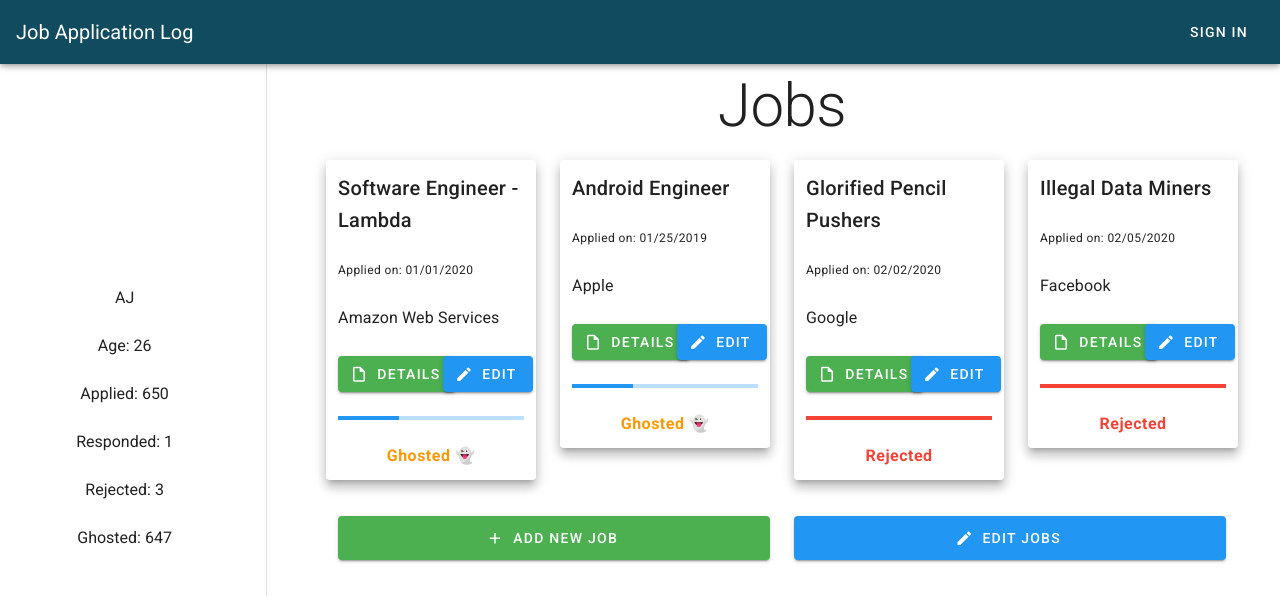
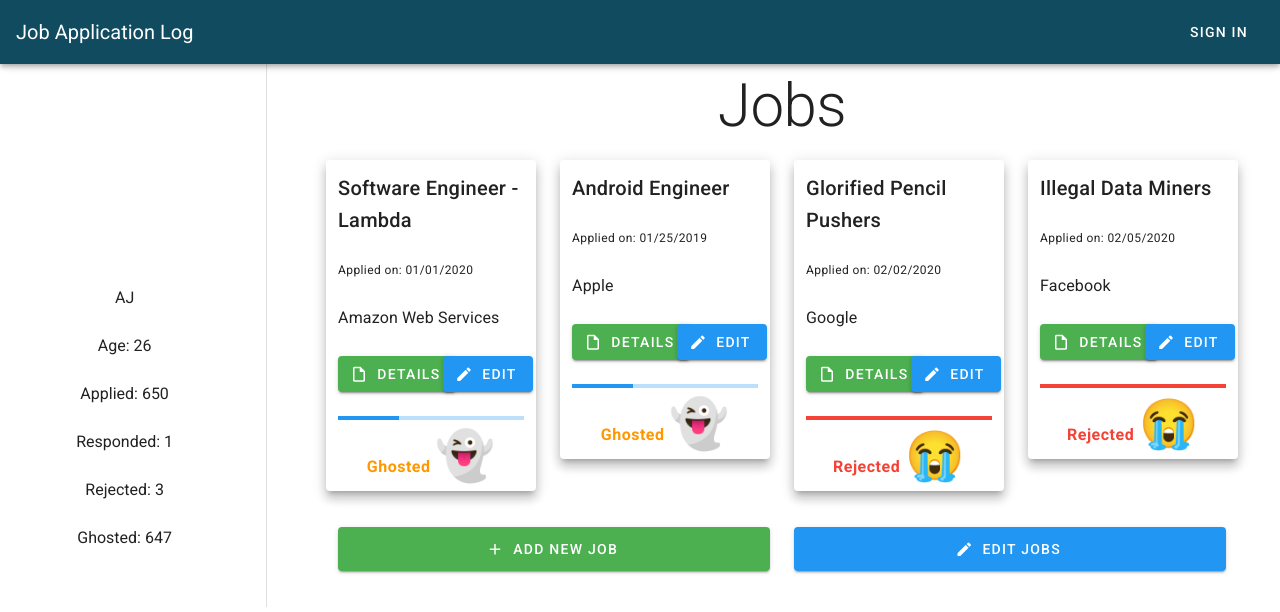
Before and after one commit to CamronFortenbery/job-application-log, a Vue app: page /#/profile in a window 1280 px wide. Shown: the top 612 px of the page. Built offline with nearby package versions, Linux system fonts and the light colour scheme.

Commit message:
Updated the emoji sizes

```diff
--- a/src/views/Profile.vue
+++ b/src/views/Profile.vue
@@ -108,8 +108,8 @@
                                             <v-progress-linear :value="job.value" :color="job.color"></v-progress-linear>
                                         </v-col>
                                         <v-col cols=12 class="body-1 font-weight-bold text-center">
-                                            <span v-if="job.status == 'Rejected'" class="red--text">Rejected</span>
-                                            <span v-if="ghosted(job.dateApplied) && job.status != 'Rejected'" class="orange--text">Ghosted &#x1F47B;</span>
+                                            <span v-if="job.status == 'Rejected'" class="red--text">Rejected <span class="emoji-size">&#x1F62D;</span></span>
+                                            <span v-if="ghosted(job.dateApplied) && job.status != 'Rejected'" class="orange--text">Ghosted <span class="emoji-size">&#x1F47B;</span></span>
                                             <span v-if="!ghosted(job.dateApplied) && job.status != 'Rejected'" class="blue--text">Pending</span>
                                         </v-col>
                                     </v-row>
@@ -178,5 +178,8 @@
 </script>
 
 <style scoped>
+.emoji-size {
+    font-size: 3rem;
+}
 
 </style>
```
